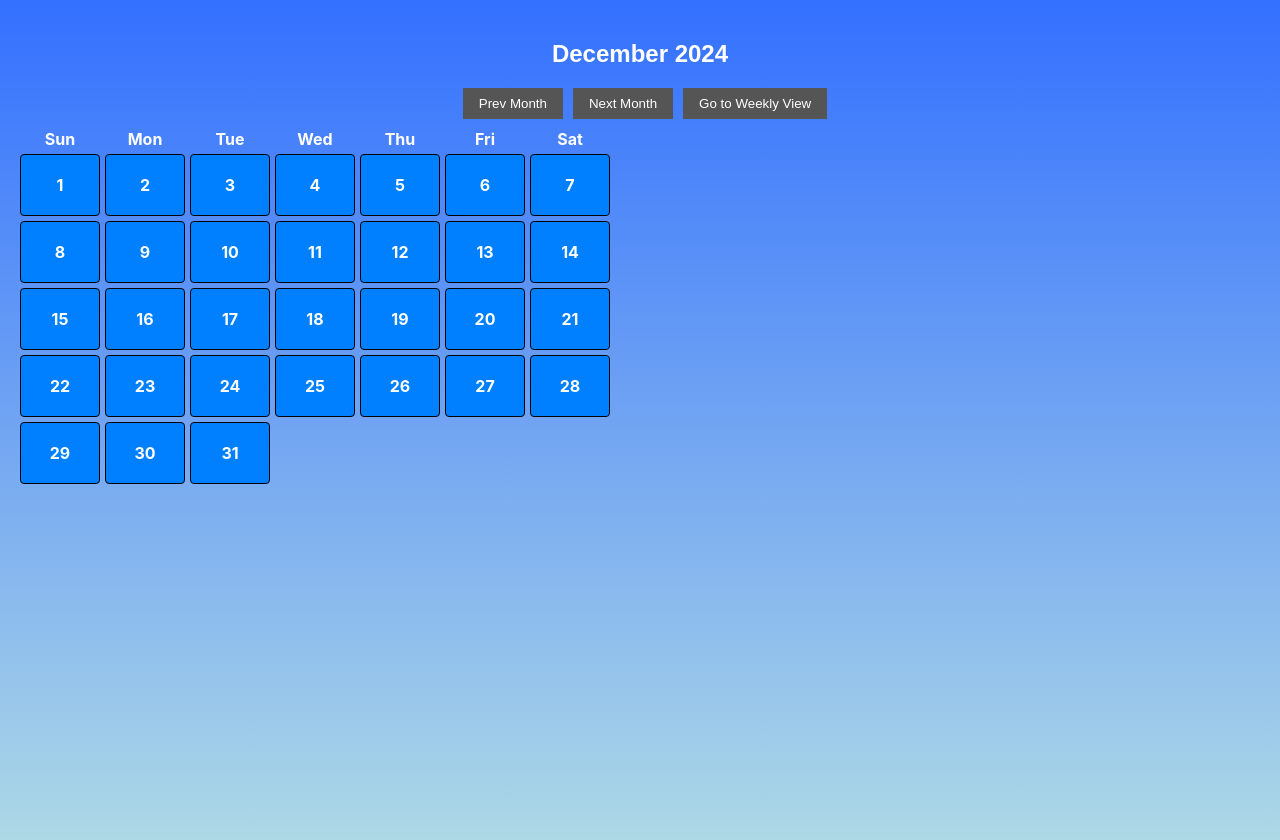
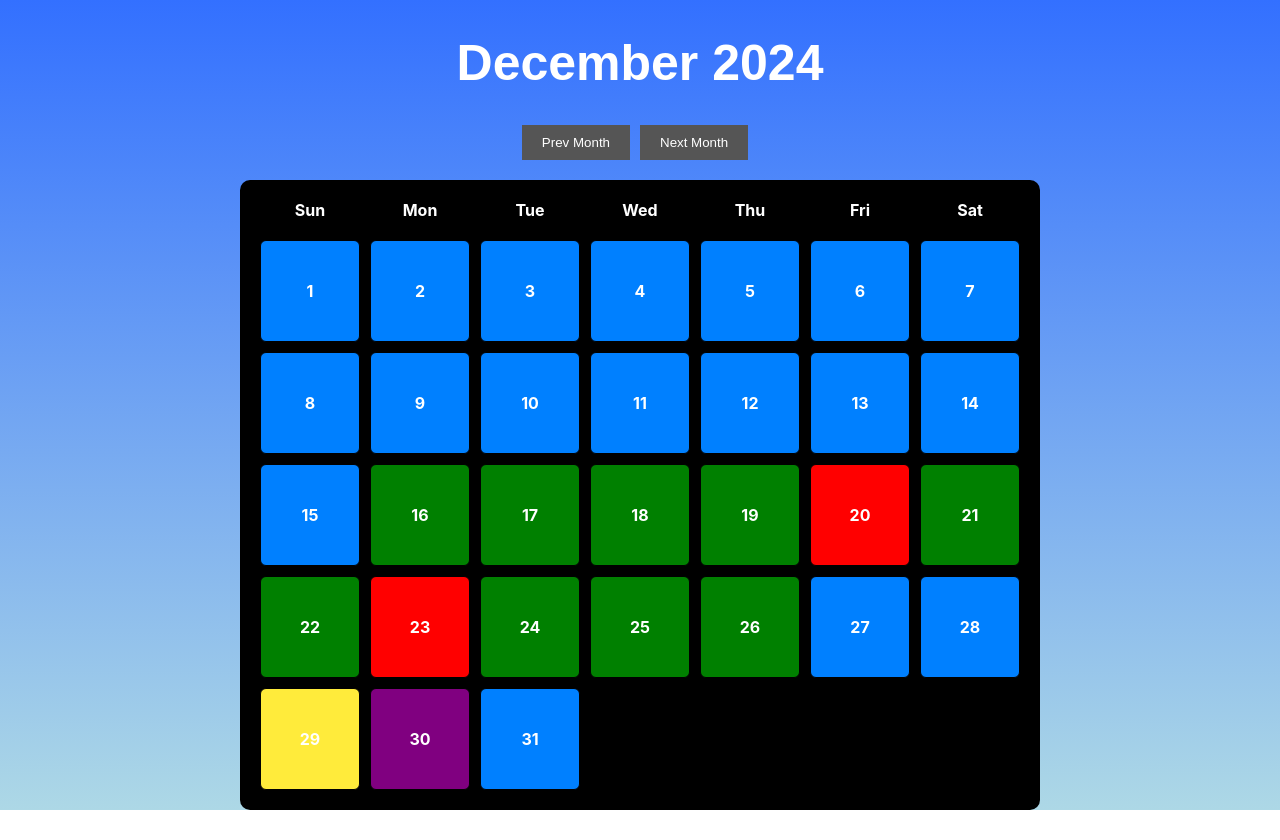
Before and after one commit to Jwoller28/SQLift, a React (Create React App) app in the folder frontend/revproj2/: page /calendar in a window 1280 px wide. After the commit the page ends 810 px from the top, so only its background shows below. Built offline with nearby package versions, Linux system fonts and the light colour scheme.

Commit message:
pretty calendar and input/progress manipulation

```diff
--- a/frontend/revproj2/src/App.tsx
+++ b/frontend/revproj2/src/App.tsx
@@ -5,8 +5,8 @@ import { AuthProvider } from './Components/UserContext/UserContext';
 import { EventsProvider } from './Components/EventsContext/EventsContext';
 import { Navigate, Route, Routes } from 'react-router-dom';
 import UserRegistration from './Components/UserRegistration/UserRegistration';
-
-// Import the pages we'll create:
+import ProgressPage from './ProgressPage';
+import InputPage from './InputPage';
 import CalendarPage from './CalendarPage';
 import DayView from './DayView';
 import WeekView from './WeekView';
@@ -25,6 +25,12 @@ function App() {
             <Route path="/calendar" element={<CalendarPage/>} />
             <Route path="/week" element={<WeekView/>} />
             <Route path="/day/:dayId" element={<DayView/>} />
+
+            <Route path="/input/:dayId" element={<InputPage/>} />
+            <Route path="/progress/:dayId" element={<ProgressPage/>} />
+
+
+
           </Routes>
           </EventsProvider>
       </AuthProvider>
--- a/frontend/revproj2/src/CalendarPage.tsx
+++ b/frontend/revproj2/src/CalendarPage.tsx
@@ -4,7 +4,7 @@ import { useNavigate } from 'react-router-dom';
 function CalendarPage() {
   const navigate = useNavigate();
 
-  // 1) Store "currentDate" for the calendar view
+  // Store current date for the calendar view
   const [currentDate, setCurrentDate] = useState(new Date());
 
   const year = currentDate.getFullYear();
@@ -24,12 +24,46 @@ function CalendarPage() {
     calendarCells.push(day);
   }
 
-  // UPDATED: Format the dayId to YYYY-MM-DD
+  let taskStatuses: { [key: string]: string } = {
+    '2024-12-16': 'completed',
+    '2024-12-17': 'completed',
+    '2024-12-18': 'completed',
+    '2024-12-19': 'completed',
+    '2024-12-20': 'missed',
+    '2024-12-21': 'completed',
+    '2024-12-22': 'completed',
+    '2024-12-23': 'missed',
+    '2024-12-24': 'completed',
+    '2024-12-25': 'completed',
+    '2024-12-26': 'completed',
+    '2024-12-30': 'end_date',
+  };
+
+  // Get the background color for a specific day
+  const getDayColor = (dayId: string) => {
+    if (taskStatuses[dayId] === 'missed') return '#ff0000'; // Red
+    if (taskStatuses[dayId] === 'end_date') return '#800080'; // Purple
+    if (taskStatuses[dayId] === 'completed') return '#008000'; // Green
+    if (dayId === todayFormatted) return '#FFEB3B'; // Yellow for today
+    return '#0080ff'; // Default blue
+  };
+
+  // Get today's date in YYYY-MM-DD format
+  const today = new Date();
+  const todayFormatted = `${today.getFullYear()}-${String(
+    today.getMonth() + 1
+  ).padStart(2, '0')}-${String(today.getDate()).padStart(2, '0')}`;
+
+  // Format the dayId to YYYY-MM-DD
   const handleDayClick = (dayNumber: number) => {
     const formattedDay = String(dayNumber).padStart(2, '0');
     const formattedMonth = String(month + 1).padStart(2, '0');
-    const dayId = `${year}-${formattedMonth}-${formattedDay}`; // e.g., "2024-12-07"
-    navigate(`/day/${dayId}`);
+    const dayId = `${year}-${formattedMonth}-${formattedDay}`; // Always YYYY-MM-DD
+    if (formattedDay > String(today.getDate())) {
+      navigate(`/progress/${dayId}`);
+    } else {
+      navigate(`/input/${dayId}`);
+    }
   };
 
   const goToPrevMonth = () => {
@@ -40,76 +74,70 @@ function CalendarPage() {
     setCurrentDate(new Date(year, month + 1, 1));
   };
 
-  const handleWeekButton = () => {
-    navigate('/week');
-  };
-
   return (
     <div
       style={{
-        padding: '20px',
+        padding: '0px',
         background: 'linear-gradient(to bottom, #3370ff, #ADD8E6)',
         color: '#000000',
         minHeight: '100vh',
+        display: 'flex',
+        justifyContent: 'center',
+        alignItems: 'center',
+        flexDirection: 'column',
       }}
     >
-      <h2 style={{ fontFamily: 'Arial, sans-serif', color: '#ffffff' }}>
+      <h1 style={{ fontFamily: 'Arial, sans-serif', color: '#ffffff', fontSize: '50px'}}>
         {currentDate.toLocaleString('default', { month: 'long' })} {year}
-      </h2>
+      </h1>
 
-      <div style={{ marginBottom: '10px' }}>
+      <div style={{ marginBottom: '20px' }}>
         <button
           onClick={goToPrevMonth}
           style={{
-            padding: '8px 16px',
+            padding: '10px 20px',
             backgroundColor: '#555',
             color: '#fff',
             border: 'none',
             cursor: 'pointer',
-            marginLeft: '10px',
+            marginRight: '10px',
           }}
         >
           Prev Month
         </button>
-
         <button
           onClick={goToNextMonth}
           style={{
-            padding: '8px 16px',
+            padding: '10px 20px',
             backgroundColor: '#555',
             color: '#fff',
             border: 'none',
             cursor: 'pointer',
-            marginLeft: '10px',
+            marginRight: '10px',
           }}
         >
           Next Month
         </button>
+      </div>
 
-        <button
-          onClick={handleWeekButton}
+      <div
         style={{
-            padding: '8px 16px',
-            backgroundColor: '#555',
-            color: '#fff',
-            border: 'none',
-            cursor: 'pointer',
-            marginLeft: '10px',
+          backgroundColor: 'black',
+          padding: '20px',
+          borderRadius: '10px',
+          display: 'flex',
+          flexDirection: 'column',
+          alignItems: 'center',
         }}
       >
-          Go to Weekly View
-        </button>
-      </div>
-
-      {/* Grid for weekdays header (Sun, Mon, Tue, etc.) */}
         <div
           style={{
             display: 'grid',
-          gridTemplateColumns: 'repeat(7, 80px)',
-          gap: '5px',
+            gridTemplateColumns: 'repeat(7, 100px)', // Increased size for larger calendar
+            gap: '10px',
             textAlign: 'center',
             fontWeight: 'bold',
-          marginBottom: '5px',
+            marginBottom: '20px',
             color: '#ffffff',
           }}
         >
@@ -122,12 +150,11 @@ function CalendarPage() {
           <div>Sat</div>
         </div>
 
-      {/* Calendar days */}
         <div
           style={{
             display: 'grid',
-          gridTemplateColumns: 'repeat(7, 80px)',
-          gap: '5px',
+            gridTemplateColumns: 'repeat(7, 100px)', // Larger cells
+            gap: '10px',
           }}
         >
           {calendarCells.map((cell, index) => {
@@ -136,42 +163,35 @@ function CalendarPage() {
                 <div
                   key={index}
                   style={{
-                  height: '60px',
+                    height: '100px',
                     border: '1px solid #ccc',
                     background: '#b0c4de',
                   }}
                 />
               );
             } else {
+              const formattedDay = String(cell).padStart(2, '0');
+              const formattedMonth = String(month + 1).padStart(2, '0');
+              const dayId = `${year}-${formattedMonth}-${formattedDay}`;
+              const backgroundColor = getDayColor(dayId);
+
               return (
                 <div
                   key={index}
                   onClick={() => handleDayClick(cell)}
                   style={{
-                  height: '60px',
+                    height: '100px',
                     border: '1px solid #000',
                     display: 'flex',
                     alignItems: 'center',
                     justifyContent: 'center',
                     cursor: 'pointer',
-                  background: '#0080ff',
+                    background: backgroundColor,
                     color: '#ffffff',
-                  borderRadius: '4px',
+                    borderRadius: '6px',
                     fontWeight: 'bold',
                     transition: 'background 0.3s, transform 0.2s',
                   }}
-                onMouseEnter={(e) =>
-                  (e.currentTarget.style.background = '#0056b3')
-                }
-                onMouseLeave={(e) =>
-                  (e.currentTarget.style.background = '#0080ff')
-                }
-                onMouseDown={(e) =>
-                  (e.currentTarget.style.transform = 'scale(0.95)')
-                }
-                onMouseUp={(e) =>
-                  (e.currentTarget.style.transform = 'scale(1)')
-                }
                 >
                   {cell}
                 </div>
@@ -180,6 +200,7 @@ function CalendarPage() {
           })}
         </div>
       </div>
+    </div>
   );
 }
 
--- /dev/null
+++ b/frontend/revproj2/src/InputPage.tsx
@@ -0,0 +1,58 @@
+import React, { useState } from 'react';
+import { useParams, useNavigate } from 'react-router-dom';
+
+function InputPage() {
+  const { dayId } = useParams(); // Get the dayId from the URL
+  const navigate = useNavigate();
+
+  // Form states for each input
+  const [calories, setCalories] = useState('');
+  const [hoursSlept, setHoursSlept] = useState('');
+  const [waterIntake, setWaterIntake] = useState('');
+
+  const handleSave = () => {
+    // Logic to save progress (send data to backend or update state)
+    console.log(`Saving progress for ${dayId}:`, { calories, hoursSlept, waterIntake });
+    navigate('/'); // Redirect back to the calendar
+  };
+
+  return (
+    <div style={{ padding: '20px' }}>
+      <h2>Input Progress for {dayId}</h2>
+      <form>
+        <label>
+          Calories:
+          <input
+            type="number"
+            value={calories}
+            onChange={(e) => setCalories(e.target.value)}
+          />
+        </label>
+        <br />
+        <label>
+          Hours Slept:
+          <input
+            type="number"
+            value={hoursSlept}
+            onChange={(e) => setHoursSlept(e.target.value)}
+          />
+        </label>
+        <br />
+        <label>
+          Water Intake (oz):
+          <input
+            type="number"
+            value={waterIntake}
+            onChange={(e) => setWaterIntake(e.target.value)}
+          />
+        </label>
+        <br />
+        <button type="button" onClick={handleSave}>
+          Save Progress
+        </button>
+      </form>
+    </div>
+  );
+}
+
+export default InputPage;
--- /dev/null
+++ b/frontend/revproj2/src/ProgressPage.tsx
@@ -0,0 +1,30 @@
+import React from 'react';
+import { useParams } from 'react-router-dom';
+
+function ProgressPage() {
+  const { dayId } = useParams(); // Get the dayId from the URL
+
+  // Example progress data (replace with actual data fetching logic)
+  const progressData = {
+    calories: 1500,
+    hoursSlept: 7,
+    waterIntake: 64,
+  };
+
+  return (
+    <div style={{ padding: '20px' }}>
+      <h2>Progress for {dayId}</h2>
+      <p>
+        <strong>Calories:</strong> {progressData.calories} kcal
+      </p>
+      <p>
+        <strong>Hours Slept:</strong> {progressData.hoursSlept} hours
+      </p>
+      <p>
+        <strong>Water Intake:</strong> {progressData.waterIntake} oz
+      </p>
+    </div>
+  );
+}
+
+export default ProgressPage;
--- a/frontend/revproj2/src/WeekView.tsx
+++ b/frontend/revproj2/src/WeekView.tsx
@@ -134,15 +134,13 @@ function WeekView() {
             day: 'numeric',
           });
 
-          // If you want your DayView to use a specific date format (e.g. 'YYYY-MM-DD'):
-          const year = dateObj.getFullYear();
-          const month = dateObj.getMonth() + 1; // 1-based
-          const day = dateObj.getDate();
-          const dayId = `${year}-${month}-${day}`; // e.g. "2024-1-15"
+            const year = dateObj.getFullYear();
+            const month = String(dateObj.getMonth() + 1).padStart(2, '0');
+            const day = String(dateObj.getDate()).padStart(2, '0');
+            const dayId = `${year}-${month}-${day}`; // Always YYYY-MM-DD
 
           // Retrieve any events for that day
           const events = getEventsForDay(dayId);
-          console.log(events);
 
           return (
             <div
```
Lines whose indentation alone changed are shown as unchanged.
